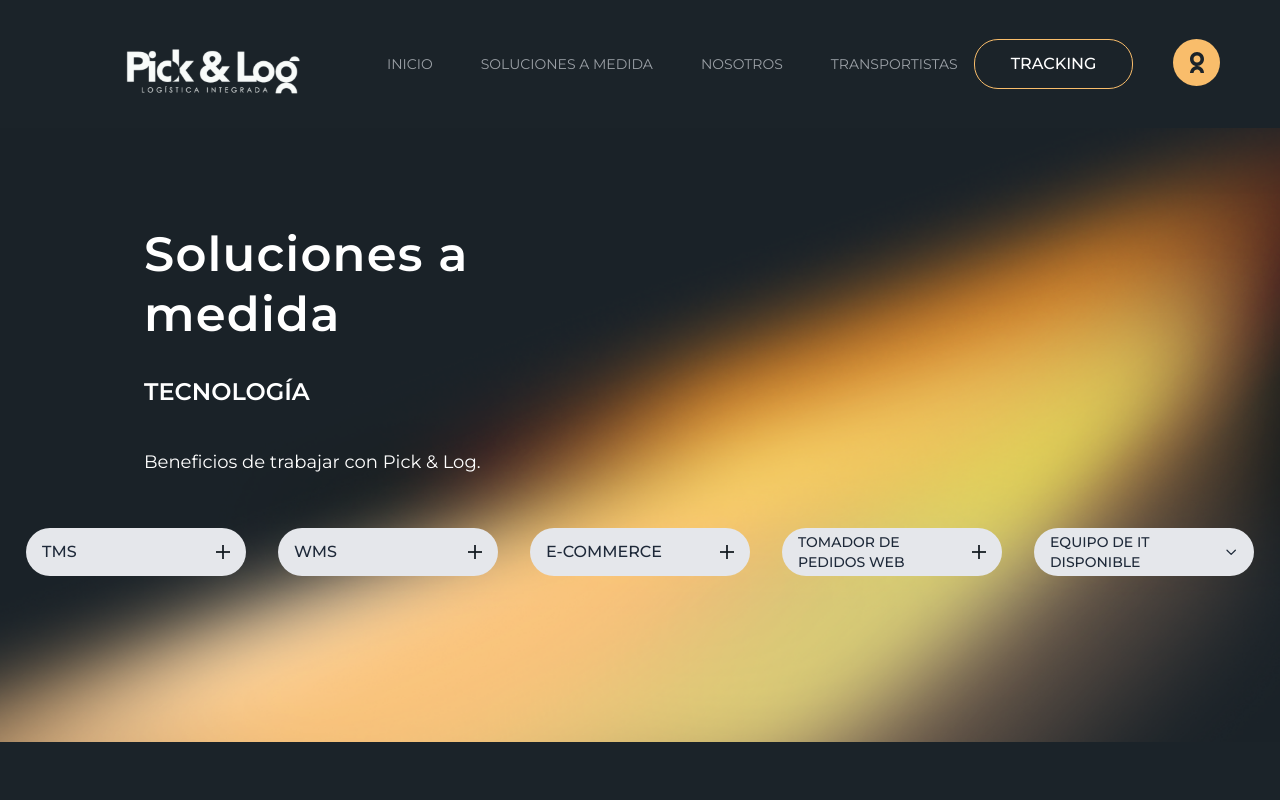
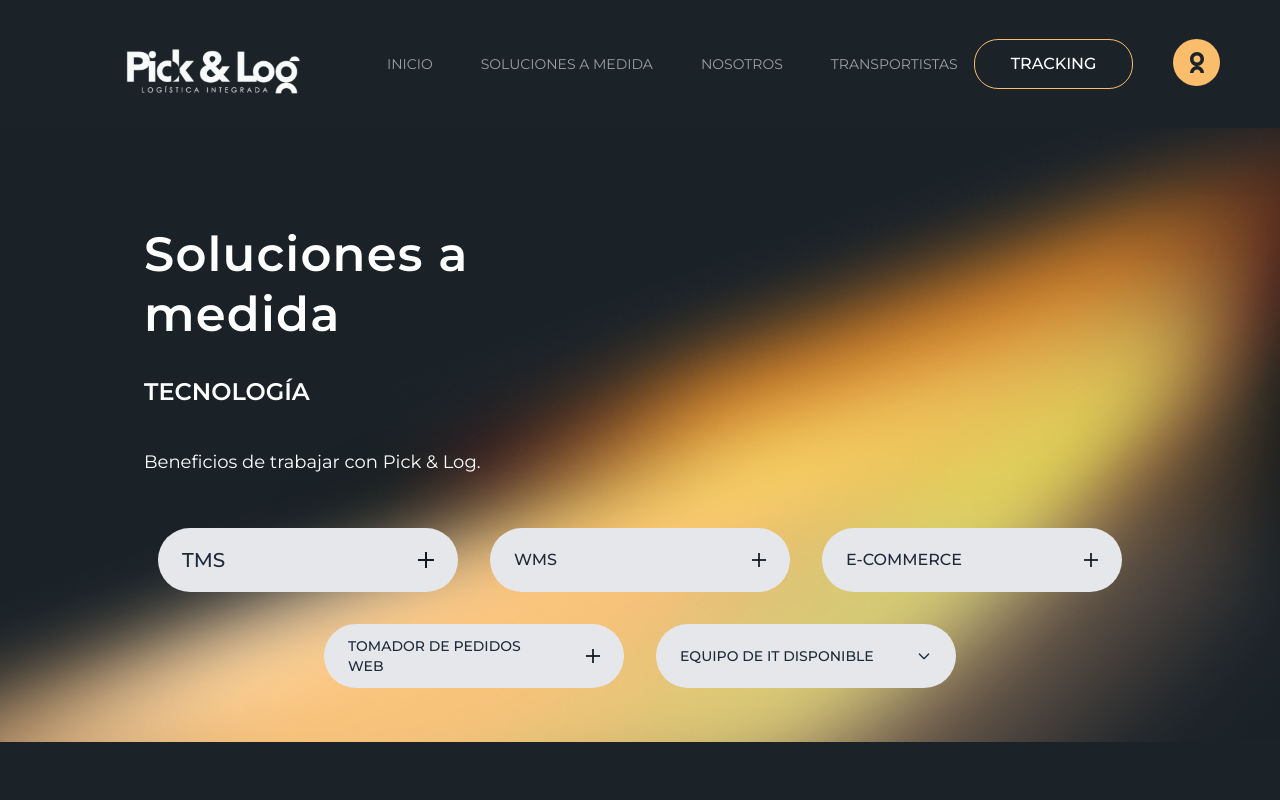
Before and after one commit to gabrieltoloza/picklogweb, a Nuxt app: page /soluciones in a window 1280 px wide. Shown: the top 800 px of the page. Built offline with nearby package versions, Linux system fonts and the light colour scheme.

Commit message:
corrigiendo responsividad de Soluciones para monitores grandes

```diff
--- a/app/components/Soluciones/DropdownSolutions.vue
+++ b/app/components/Soluciones/DropdownSolutions.vue
@@ -4,17 +4,17 @@
 
         <!-- Botón 1 -->
         <div class="dropdown dropdown-hover relative">
-            <div tabindex="0" role="button" class="w-[180px] sm:w-[220px] h-[48px] rounded-[36px] py-4 px-4 flex items-center justify-between
-               bg-gray-200 text-gray-800 hover:bg-[#F9BD6B] hover:text-gray-800 transition-all duration-300">
-                <span class="font-medium text-sm sm:text-base">TMS</span>
-                <svg width="14" height="14" viewBox="0 0 16 16" fill="none" xmlns="http://www.w3.org/2000/svg">
+            <div tabindex="0" role="button" class="w-[180px] sm:w-[220px] md:w-[260px] lg:w-[300px] h-[48px] md:h-[56px] lg:h-[64px] rounded-[36px] py-4 px-4 md:py-5 md:px-6 flex items-center justify-between
+        bg-gray-200 text-gray-800 hover:bg-[#F9BD6B] hover:text-gray-800 transition-all duration-300">
+                <span class="font-medium text-sm sm:text-base md:text-lg lg:text-xl">TMS</span>
+                <svg width="16" height="16" viewBox="0 0 16 16" fill="none" xmlns="http://www.w3.org/2000/svg">
                     <path d="M0 8H16" stroke="#121A1F" stroke-width="2" />
                     <path d="M8 16L8 0" stroke="#121A1F" stroke-width="2" />
                 </svg>
             </div>
             <ul tabindex="0" class="dropdown-button dropdown-content menu absolute left-0 top-full bg-transparent rounded-[14px] z-10
-               w-[180px] sm:w-[220px] p-2 mt-3 shadow-lg border border-gray-400">
-                <p class="text-white text-sm sm:text-base p-4 sm:p-5">
+        w-[180px] sm:w-[220px] md:w-[260px] lg:w-[300px] p-2 md:p-4 mt-3 shadow-lg border border-gray-400">
+                <p class="text-white text-sm sm:text-base md:text-lg p-4 sm:p-5 md:p-6">
                     Dashboard para monitorear el estado de los pedidos en tiempo real.
                 </p>
             </ul>
@@ -23,8 +23,8 @@
 
         <!-- Botón 2 -->
         <div class="dropdown dropdown-hover">
-            <div tabindex="0" role="button" class="w-[180px] sm:w-[220px] h-[48px] rounded-[36px] py-4 px-4 flex items-center justify-between
-               bg-gray-200 text-gray-800 hover:bg-[#F9BD6B] hover:text-gray-800 transition-all duration-300">
+            <div tabindex="0" role="button" class="w-[180px] sm:w-[220px] md:w-[260px] lg:w-[300px] h-[48px] md:h-[56px] lg:h-[64px] rounded-[36px] py-4 px-4 md:py-5 md:px-6 flex items-center justify-between
+        bg-gray-200 text-gray-800 hover:bg-[#F9BD6B] hover:text-gray-800 transition-all duration-300">
                 <span class="font-medium text-sm sm:text-base">WMS</span>
                 <svg width="14" height="14" viewBox="0 0 16 16" fill="none" xmlns="http://www.w3.org/2000/svg">
                     <path d="M0 8H16" stroke="#121A1F" stroke-width="2" />
@@ -32,7 +32,7 @@
                 </svg>
             </div>
             <ul tabindex="0" class="dropdown-button dropdown-content menu absolute left-0 top-full bg-transparent rounded-[14px] z-10
-               w-[180px] sm:w-[220px] p-2 mt-3 shadow-lg border border-gray-400">
+        w-[180px] sm:w-[220px] md:w-[260px] lg:w-[300px] p-2 md:p-4 mt-3 shadow-lg border border-gray-400">
                 <p class="text-white text-sm sm:text-base p-4 sm:p-5">
                     Trazabilidad en línea las 24 horas, los 365 días del año.
                     Seguimiento de inventario en tiempo real para reponer a tiempo y evitar quiebres de stock.
@@ -42,8 +42,8 @@
 
         <!-- Botón 3 -->
         <div class="dropdown dropdown-hover">
-            <div tabindex="0" role="button" class="w-[180px] sm:w-[220px] h-[48px] rounded-[36px] py-4 px-4 flex items-center justify-between
-               bg-gray-200 text-gray-800 hover:bg-[#F9BD6B] hover:text-gray-800 transition-all duration-300">
+            <div tabindex="0" role="button" class="w-[180px] sm:w-[220px] md:w-[260px] lg:w-[300px] h-[48px] md:h-[56px] lg:h-[64px] rounded-[36px] py-4 px-4 md:py-5 md:px-6 flex items-center justify-between
+        bg-gray-200 text-gray-800 hover:bg-[#F9BD6B] hover:text-gray-800 transition-all duration-300">
                 <span class="font-medium text-sm sm:text-base">E-COMMERCE</span>
                 <svg width="14" height="14" viewBox="0 0 16 16" fill="none" xmlns="http://www.w3.org/2000/svg">
                     <path d="M0 8H16" stroke="#121A1F" stroke-width="2" />
@@ -51,7 +51,7 @@
                 </svg>
             </div>
             <ul tabindex="0" class="dropdown-button dropdown-content menu absolute left-0 top-full bg-transparent rounded-[14px] z-10
-               w-[180px] sm:w-[220px] p-2 mt-3 shadow-lg border border-gray-400">
+        w-[180px] sm:w-[220px] md:w-[260px] lg:w-[300px] p-2 md:p-4 mt-3 shadow-lg border border-gray-400">
                 <p class="text-white text-sm sm:text-base p-4 sm:p-5">
                     Integración a medida con tu e-commerce y/o marketplace para gestionar tus ventas.
                 </p>
@@ -60,8 +60,8 @@
 
         <!-- Botón 4 -->
         <div class="dropdown dropdown-hover relative group">
-            <div tabindex="0" role="button" class="w-[180px] sm:w-[220px] h-[48px] rounded-[36px] py-4 px-4 flex items-center justify-between
-               bg-gray-200 text-gray-800 hover:bg-[#F9BD6B] hover:text-gray-800 transition-all duration-300">
+            <div tabindex="0" role="button" class="w-[180px] sm:w-[220px] md:w-[260px] lg:w-[300px] h-[48px] md:h-[56px] lg:h-[64px] rounded-[36px] py-4 px-4 md:py-5 md:px-6 flex items-center justify-between
+        bg-gray-200 text-gray-800 hover:bg-[#F9BD6B] hover:text-gray-800 transition-all duration-300">
                 <span class="w-[80%] font-medium text-sm ">TOMADOR DE PEDIDOS WEB</span>
                 <svg width="14" height="14" viewBox="0 0 16 16" fill="none" xmlns="http://www.w3.org/2000/svg">
                     <path d="M0 8H16" stroke="#121A1F" stroke-width="2" />
@@ -69,7 +69,7 @@
                 </svg>
             </div>
             <ul tabindex="0" class="dropdown-button dropdown-content menu absolute left-0 top-full bg-transparent rounded-[14px] z-10
-               w-[180px] sm:w-[220px] p-2 mt-3 shadow-lg border border-gray-400">
+        w-[180px] sm:w-[220px] md:w-[260px] lg:w-[300px] p-2 md:p-4 mt-3 shadow-lg border border-gray-400">
                 <p class="text-white text-sm sm:text-base p-4 sm:p-5">
                     Ingresa pedidos online.
                     Desde cualquier lugar y en cualquier momento.
@@ -79,8 +79,8 @@
 
         <!-- Botón 5 -->
         <div class="dropdown dropdown-hover">
-            <div tabindex="0" role="button" class="w-[180px] sm:w-[220px] h-[48px] rounded-[36px] py-4 px-4 flex items-center justify-between
-               bg-gray-200 text-gray-800 hover:bg-[#F9BD6B] hover:text-gray-800 transition-all duration-300">
+            <div tabindex="0" role="button" class="w-[180px] sm:w-[220px] md:w-[260px] lg:w-[300px] h-[48px] md:h-[56px] lg:h-[64px] rounded-[36px] py-4 px-4 md:py-5 md:px-6 flex items-center justify-between
+        bg-gray-200 text-gray-800 hover:bg-[#F9BD6B] hover:text-gray-800 transition-all duration-300">
                 <span class="font-medium text-sm ">EQUIPO DE IT DISPONIBLE</span>
                 <svg xmlns="http://www.w3.org/2000/svg" class="h-4 w-4" fill="none" viewBox="0 0 24 24"
                     stroke="currentColor">
@@ -88,7 +88,7 @@
                 </svg>
             </div>
             <ul tabindex="0" class="dropdown-button dropdown-content menu absolute left-0 top-full bg-transparent rounded-[14px] z-10
-               w-[180px] sm:w-[220px] p-2 mt-3 shadow-lg border border-gray-400">
+        w-[180px] sm:w-[220px] md:w-[260px] lg:w-[300px] p-2 md:p-4 mt-3 shadow-lg border border-gray-400">
                 <p class="text-white text-sm sm:text-base p-4 sm:p-5">
                     Soporte técnico especializado para acompañar tu operación <b>cuando lo necesites</b>.
                 </p>
--- /dev/null
+++ b/app/components/svg/Mobile/IconBox.vue
@@ -0,0 +1,15 @@
+<template>
+    <svg width="85" height="85" viewBox="0 0 85 85" fill="none" xmlns="http://www.w3.org/2000/svg">
+        <circle cx="42.0919" cy="42.0919" r="42.0919" fill="#F9BD6B" />
+        <path
+            d="M41.6416 23.0879C41.8763 22.9705 42.1527 22.9705 42.3857 23.0879L61.5391 32.7578C61.8388 32.9098 62.0071 33.219 61.998 33.5361C61.9983 33.5436 62 33.5511 62 33.5586V52.2178C62 52.5262 61.8243 52.8105 61.5459 52.9531L43.0283 62.4541C42.9635 62.6285 42.8417 62.7803 42.6748 62.8799C42.5433 62.9594 42.391 62.999 42.2393 62.999C42.1593 62.999 42.0788 62.9865 42.001 62.9639C41.923 62.9866 41.8427 62.999 41.7627 62.999C41.6108 62.999 41.4585 62.9595 41.3252 62.8799C41.1594 62.7803 41.0368 62.6286 40.9717 62.4541L22.4541 52.9521C22.1759 52.8094 22 52.5261 22 52.2178V33.5576C22 33.5501 22.0008 33.5426 22.001 33.5352C21.9921 33.2184 22.1624 32.9096 22.4619 32.7578L41.6416 23.0879ZM52.8105 38.5898V47.5664C52.8105 48.0292 52.4325 48.4053 51.9668 48.4053C51.5011 48.4052 51.123 48.0292 51.123 47.5664V39.4199L43.0811 43.375V60.5576L60.3125 51.7158V34.9014L52.8105 38.5898ZM23.6885 51.7148L40.9189 60.5566V43.373L23.6885 34.8994V51.7148ZM24.666 33.5264L42.001 42.0508L49.8105 38.21L32.4727 29.5898L24.666 33.5264ZM34.3467 28.6455L51.707 37.2764L59.335 33.5264L42.0146 24.7803L34.3467 28.6455Z"
+            fill="#363D42" />
+    </svg>
+
+</template>
+
+<script setup lang="ts">
+
+</script>
+
+<style scoped></style>
--- /dev/null
+++ b/app/components/svg/Mobile/MenuBurguer.vue
@@ -0,0 +1,17 @@
+<template>
+    <svg width="35" height="14" viewBox="0 0 35 14" fill="none" xmlns="http://www.w3.org/2000/svg">
+        <path
+            d="M1.87556 0.868366L31.8853 0.868364C33.0107 0.868364 33.8158 1.6166 33.8981 2.73895C33.9804 3.8613 33.2851 4.60954 32.1597 4.60954L2.14994 4.60954C1.02458 4.60954 0.219455 3.8613 0.13714 2.73895C0.0548248 1.6166 0.750192 0.868367 1.87556 0.868366Z"
+            fill="#F9BD6B" />
+        <path
+            d="M31.886 13.7512L1.87628 13.7417C0.750916 13.7413 0.0557865 12.9929 0.138459 11.8705C0.221131 10.7482 1.02649 10.0002 2.15185 10.0006L32.1616 10.0101C33.287 10.0105 33.9821 10.759 33.8994 11.8813C33.8168 13.0036 33.0114 13.7516 31.886 13.7512Z"
+            fill="#F9BD6B" />
+    </svg>
+
+</template>
+
+<script setup lang="ts">
+
+</script>
+
+<style scoped></style>
```
